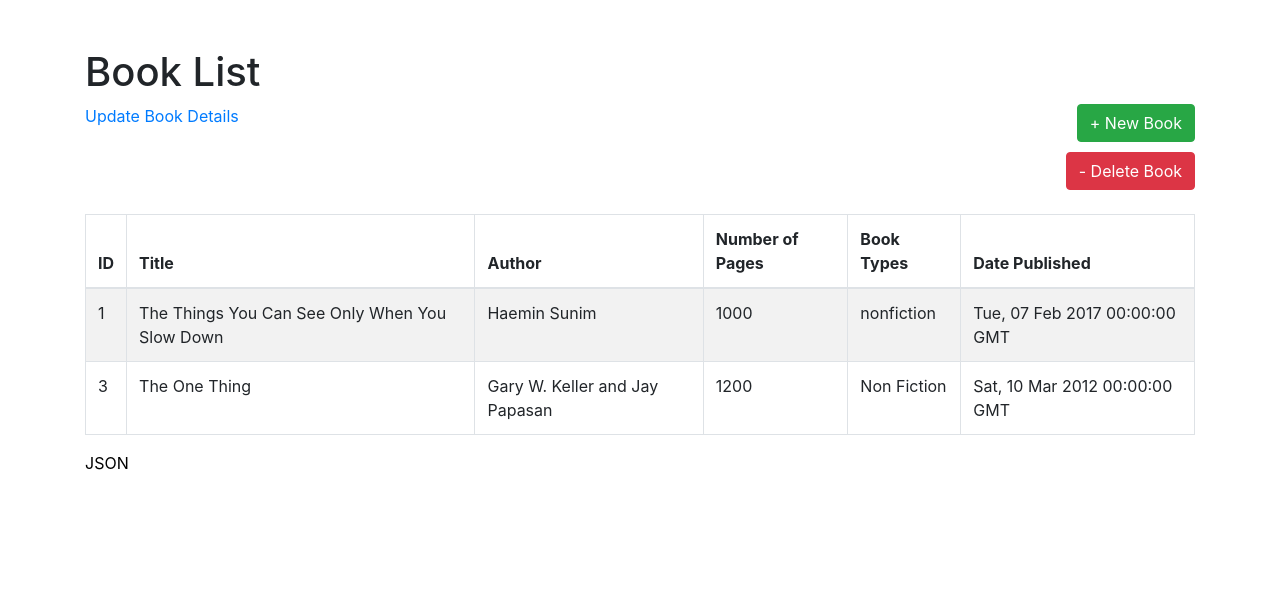
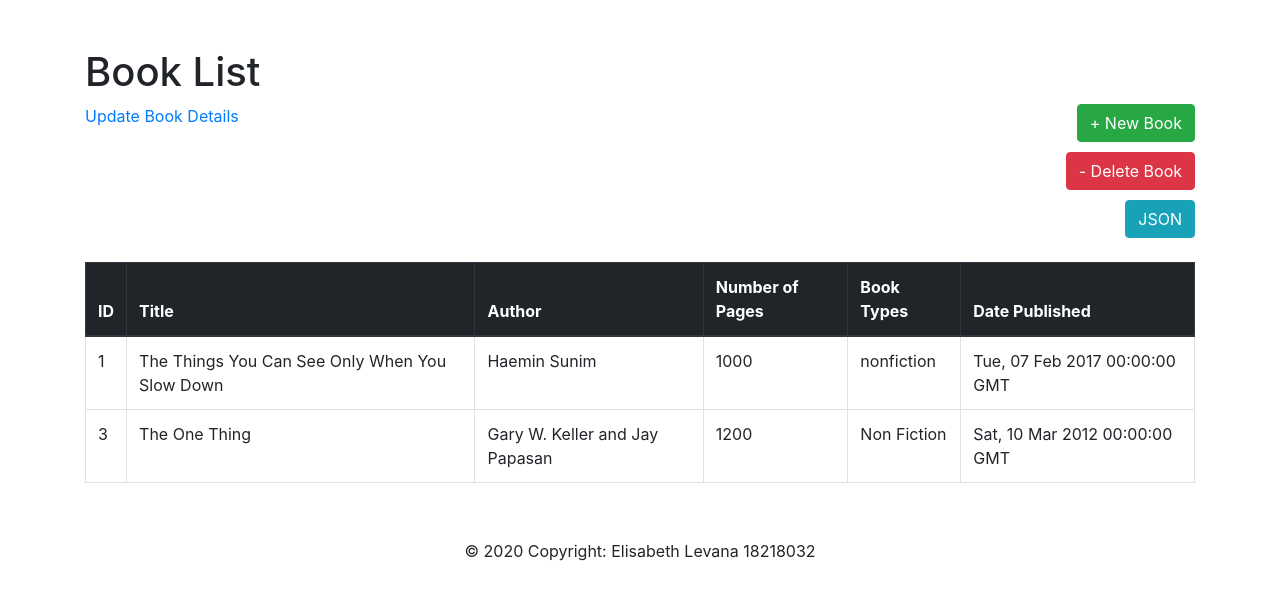
Before and after one commit to ltelisabeth/tstuas, a Flask app: page / in a window 1280 px wide. Shown: the part 56-656 px from the top of the page. Run offline with Flask 2, Linux system fonts and the light colour scheme; data comes from the database, SQL or seed files in the repository; some libraries are stand-ins or nearby versions.

Commit message:
Update index.html

```diff
--- a/templates/index.html
+++ b/templates/index.html
@@ -46,10 +46,12 @@
         <br>
         <a style="display:inline" class="btn btn-danger float-right" href="/delete" >- Delete Book</a>
         <br>
+        <br>
+        <a href="/book" class="btn btn-info float-right" >JSON</a>
         <div class="table-responsive">
-        <table class="table table-bordered table-striped">
+        <table class="table table-bordered">
             <br>
-            <thead>
+            <thead class="thead-dark">
                 <tr>
                     <th scope="col">ID</th>
                     <th scope="col">Title</th>
@@ -59,9 +61,9 @@
                     <th scope="col">Date Published</th>
                 </tr>
             </thead>
-            <tbody id="hasil"></tbody>
+            <tbody class="thead-light" id="hasil"></tbody>
         </table>
-        <a href="/book" style="color: black;" >JSON</a>
+
         <br>
     </div>
     </div>
@@ -93,4 +95,21 @@
     );
 </script>
 
+<!-- Footer -->
+<style>
+.page-footer {
+    bottom:0;
+    width:100%;
+    }
+</style>
+<footer class="page-footer font-small blue">
+
+    <!-- Copyright -->
+    <div class="footer-copyright text-center py-3">© 2020 Copyright: Elisabeth Levana 18218032
+    </div>
+    <!-- Copyright -->
+
+  </footer>
+  <!-- Footer -->
+
 </html>
```
